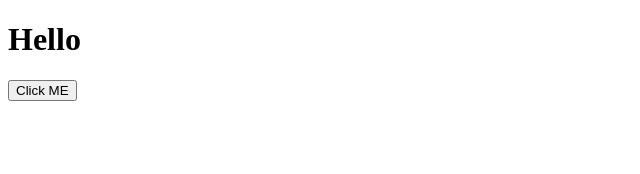
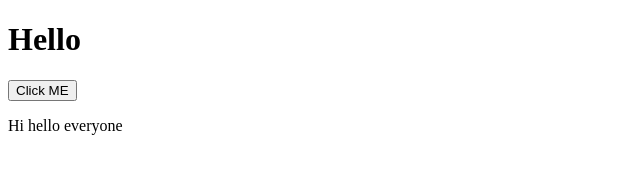
Before and after one commit to dhanushperumal02/ubiquitous-octo-waffle, a plain HTML site: page index.html in a window 1280 px wide. Shown: the whole page, without its empty margins (0-640 px from the left). Drawn offline with Linux system fonts and the light colour scheme.

Commit message:
add paragraph

```diff
--- a/index.html
+++ b/index.html
@@ -8,5 +8,6 @@
 <body>
     <h1>Hello</h1>
     <button>Click ME</button>
+    <p>Hi hello everyone</p>
 </body>
 </html>
```
